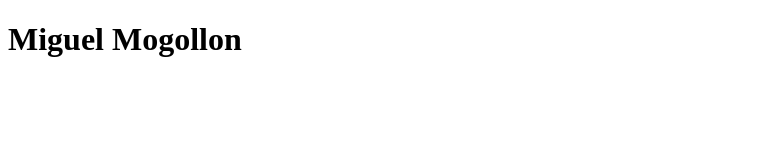
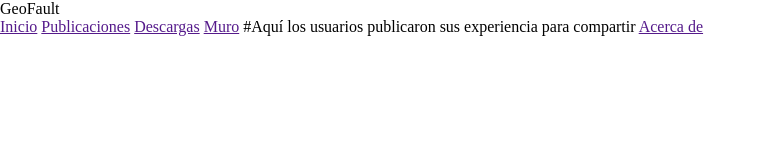
Before and after one commit to memo15428/Rep_proyecto_html_css, a plain HTML site: page index.html in a window 1280 px wide. Shown: the whole page, without its empty margins (0-767 px from the left). Drawn offline with Linux system fonts and the light colour scheme.

Commit message:
Se creo css

```diff
--- /dev/null
+++ b/css/estilos.css
@@ -0,0 +1,8 @@
+* {
+    padding: 0;
+    margin: 0;
+    box-sizing: border-box;
+}
+body {
+    background: url();
+}
--- a/index.html
+++ b/index.html
@@ -4,8 +4,23 @@
     <meta charset="UTF-8">
     <meta name="viewport" content="width=device-width, initial-scale=1.0">
     <title>GeoFault</title>
-    <h1>Miguel Mogollon</h1>
+    <link rel="stylesheet" href="css/estilos.css">
 </head>
 <body>
+    <header class="encabezado_general">
+        <div class="envoltura">
+            <div class="logo">
+                GeoFault
+            </div>
+            <nav>
+                <a href="">Inicio</a>
+                <a href="">Publicaciones</a>
+                <a href="">Descargas</a>
+                <a href="">Muro</a> #Aquí los usuarios publicaron sus experiencia para compartir
+                <a href="">Acerca de</a>
+            </nav>
+        </div>
+
+    </header>
 </body>
 </html>
```
